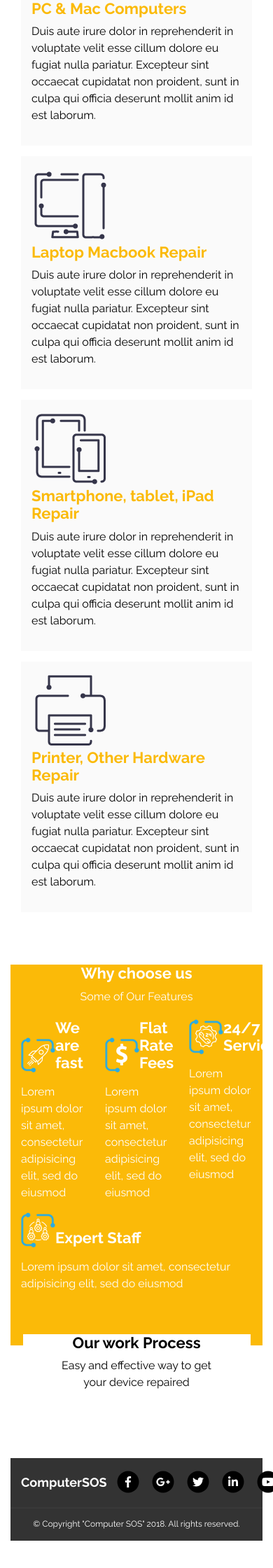
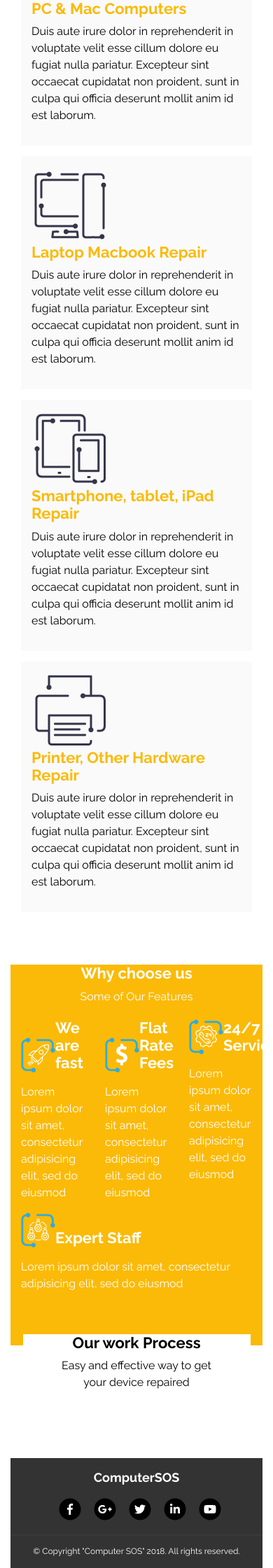
Before and after one commit to kaptn3/repair-shop, a Jekyll site: the page built from index.html, in a window 390 px wide. Shown: the part 811-3051 px from the top of the page at 70% size. Built offline with Jekyll 4.4.1, drawn with Linux system fonts in a browser that asks for light colours; nearby versions of some CDN libraries; before the commit the page ends 3012 px from its top, so only the background shows below that.

Commit message:
Fix small mobile size

```diff
--- a/_sass/layout/_footer.scss
+++ b/_sass/layout/_footer.scss
@@ -28,3 +28,11 @@
   font-size: 0.75rem;
   padding: 16px 0;
 }
+@media (max-width: 575.99px) {
+  .footer--top {
+    flex-direction: column;
+  }
+  .footer--top--social {
+    margin-top: 18px;
+  }
+}
```
